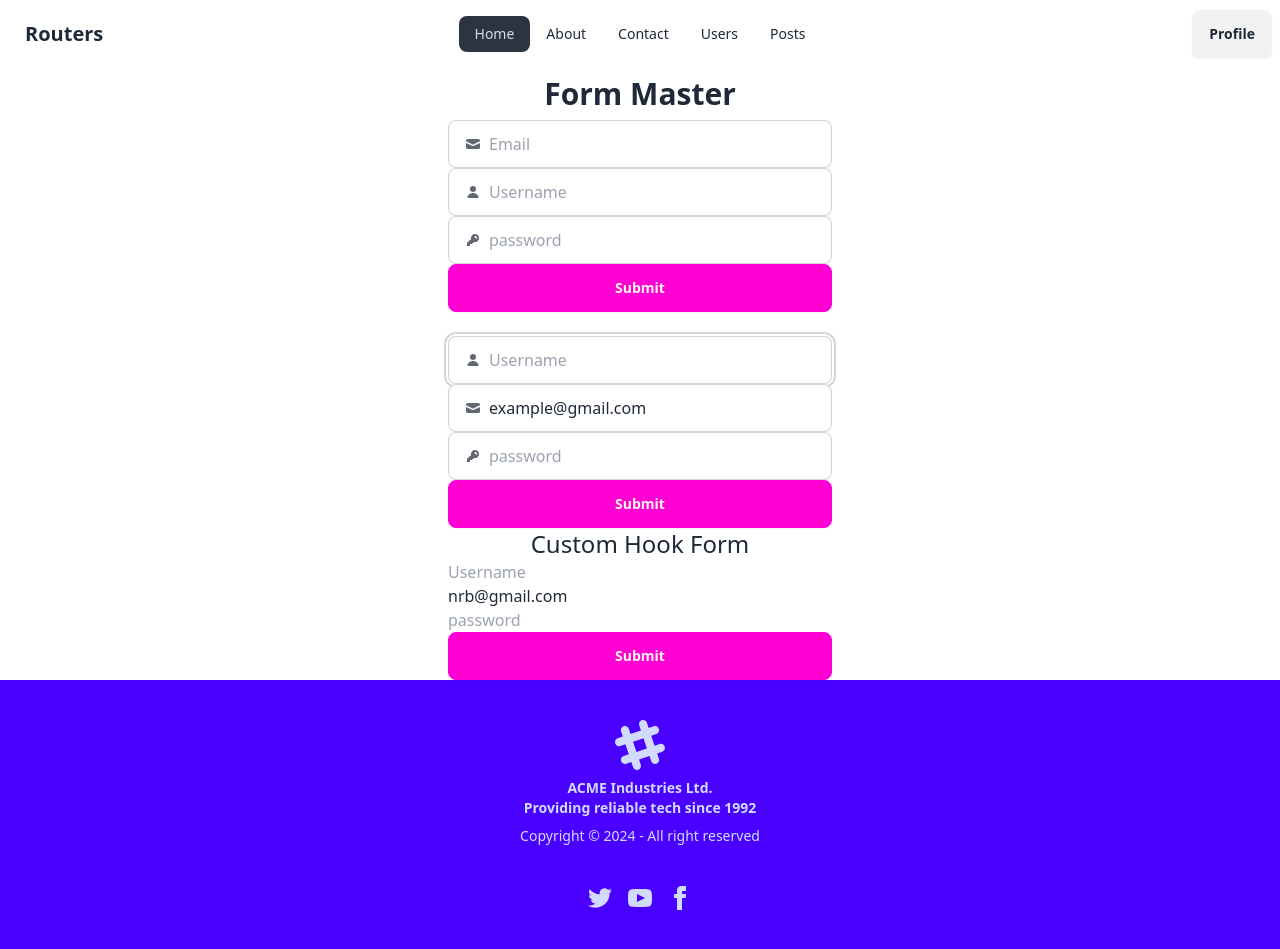
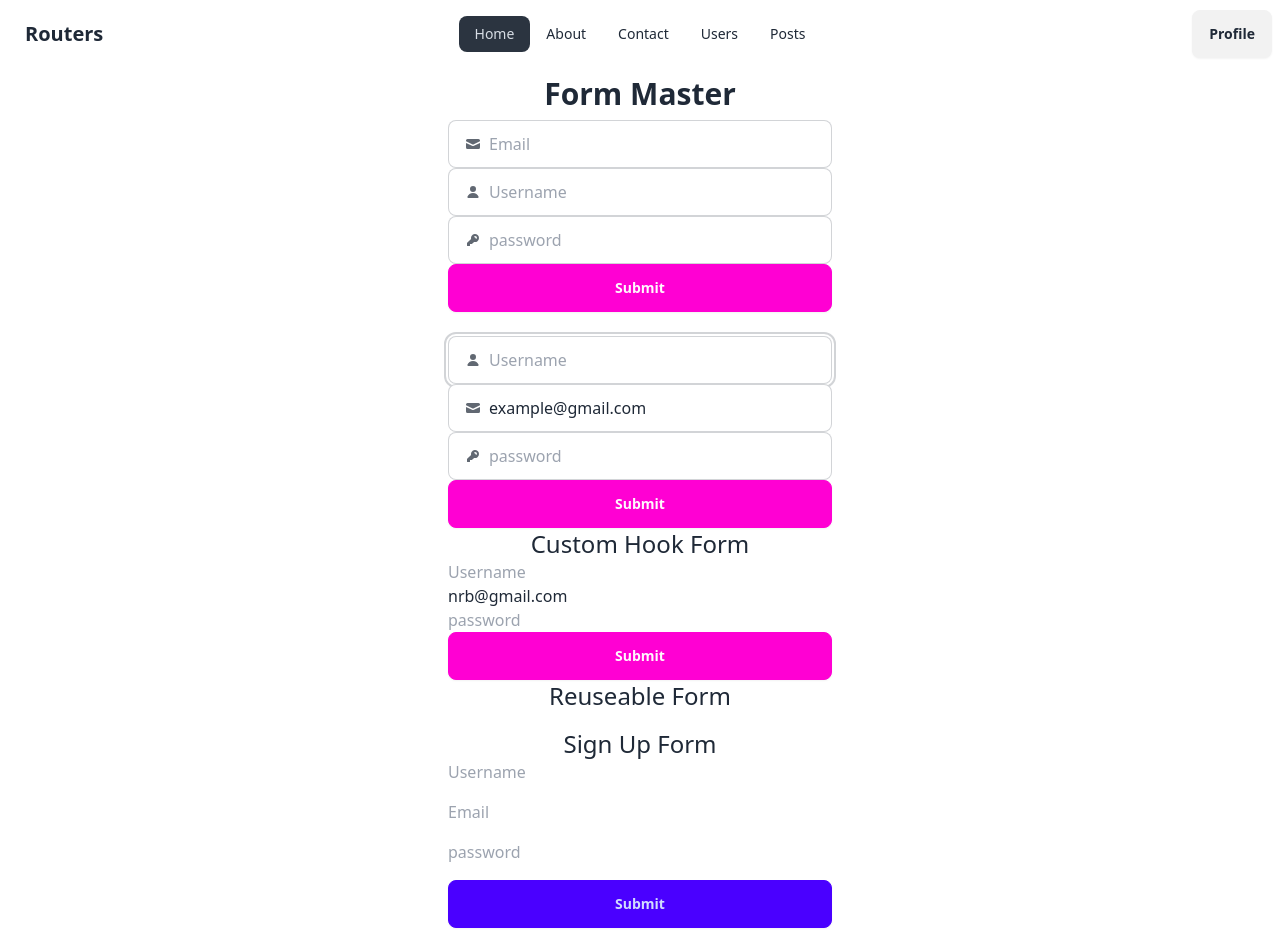
Before and after one commit to nrbnayon/React-Routers, a React (Vite) app: page / in a window 1280 px wide. Shown: the top 949 px of the page. Built offline with nearby package versions, Linux system fonts and the light colour scheme.

Commit message:
Reuseable Component

```diff
--- a/src/Components/Home/Home.jsx
+++ b/src/Components/Home/Home.jsx
@@ -5,11 +5,18 @@ import Footer from "../Footer/Footer";
 import StatefulForm from "../SimpleForm/StatefulForm";
 import RefForm from "../SimpleForm/RefForm";
 import HookForm from "../HookForm/HookForm";
+import ReuseableForm from "../ReuseableForm/ReuseableForm";
 
 const Home = () => {
   const navigation = useNavigation();
   // const location = useLocation();
   // console.log(location);
+  const handleSignUpSubmit = (data) => {
+    console.log("form Sign Up: ", data);
+  };
+  const handleUpdateProfile = (data) => {
+    console.log("form Update: ", data);
+  };
   return (
     <div>
       <div>
@@ -22,6 +29,16 @@ const Home = () => {
           <RefForm />
           <p className="text-center text-2xl">Custom Hook Form</p>
           <HookForm />
+          <p className="text-center text-2xl">Reuseable Form</p>
+          <ReuseableForm
+            formTitle={"Sign Up"}
+            handleSubmit={handleSignUpSubmit}
+          />
+          <ReuseableForm
+            formTitle={"Profile Update"}
+            submitBtnText={"Update"}
+            handleSubmit={handleUpdateProfile}
+          />
         </div>
       </div>
       {navigation.state === "loading" ? <p>Loading...</p> : <Outlet />}
--- /dev/null
+++ b/src/Components/ReuseableForm/ReuseableForm.jsx
@@ -0,0 +1,54 @@
+import PropTypes from "prop-types";
+
+const ReuseableForm = ({
+  formTitle,
+  handleSubmit,
+  submitBtnText = "Submit",
+  //   children
+}) => {
+  const handleLocalSubmit = (e) => {
+    e.preventDefault();
+    const data = {
+      name: e.target.name.value,
+      email: e.target.email.value,
+      password: e.target.password.value,
+    };
+    handleSubmit(data);
+  };
+  return (
+    <div className="my-4">
+      <p className="text-center text-2xl">{formTitle} Form</p>
+
+      <form
+        className="card w-96 mx-auto space-y-4"
+        onSubmit={handleLocalSubmit}
+      >
+        <input
+          type="text"
+          name="name"
+          className="grow"
+          placeholder="Username"
+        />
+        <input type="email" name="email" className="grow" placeholder="Email" />
+        <input
+          type="password"
+          name="password"
+          className="grow"
+          placeholder="password"
+        />
+        <input
+          type="submit"
+          className="btn btn-primary"
+          value={submitBtnText}
+        />
+      </form>
+    </div>
+  );
+};
+ReuseableForm.propTypes = {
+  formTitle: PropTypes.string,
+  handleSubmit: PropTypes.func,
+  submitBtnText: PropTypes.string,
+};
+
+export default ReuseableForm;
```
